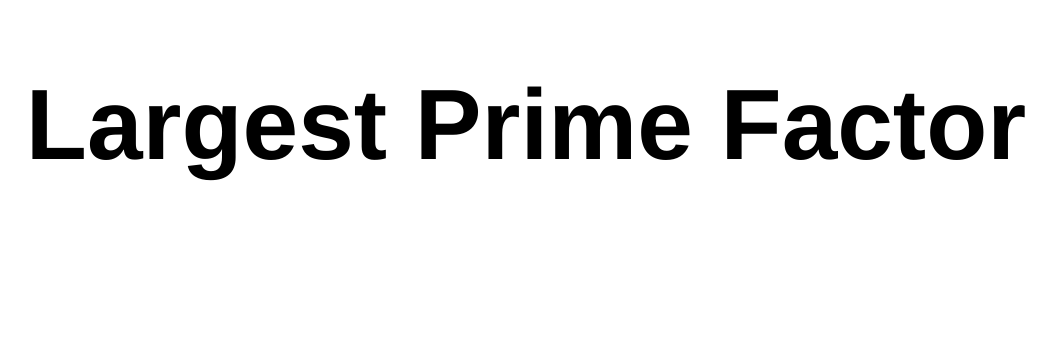
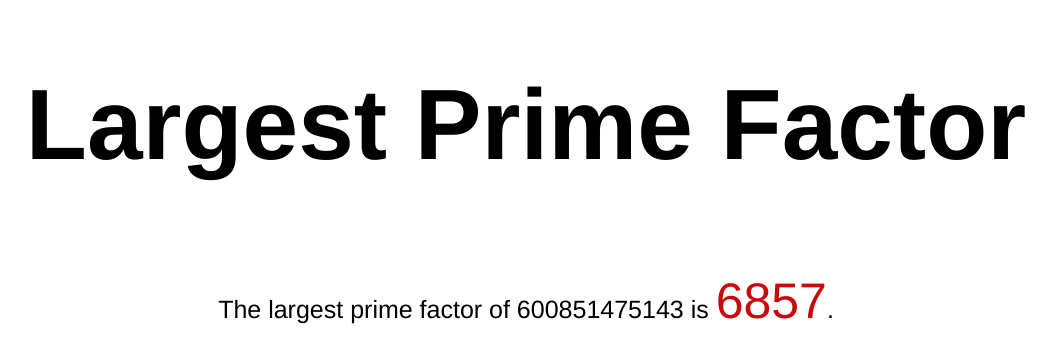
Before and after one commit to rgaspary/Project-Euler, a plain HTML site: page problem_3/index.html in a window 1280 px wide. Shown: the whole page, without its empty margins (114-1170 px from the left). Drawn offline with Linux system fonts and the light colour scheme.

Commit message:
Problem 3 completed

```diff
--- a/problem_3/index.html
+++ b/problem_3/index.html
@@ -15,6 +15,18 @@
 	</div>
 </body>
 <script>
-
+	function largestPrimeFactor(number, start) {
+		var i = 2;
+		while (i <= number) {
+		    if (number % i == 0) {
+		        number /= i;
+		    } else {
+		        i++;
+		    }
+		}
+		document.getElementById('output').innerHTML = '<p>The largest prime factor of ' + start + ' is <span>' + i + '</span>.</p>';
+	}
+	var a = 600851475143 ;
+	largestPrimeFactor(a, a);
 </script>
 </html>
```
